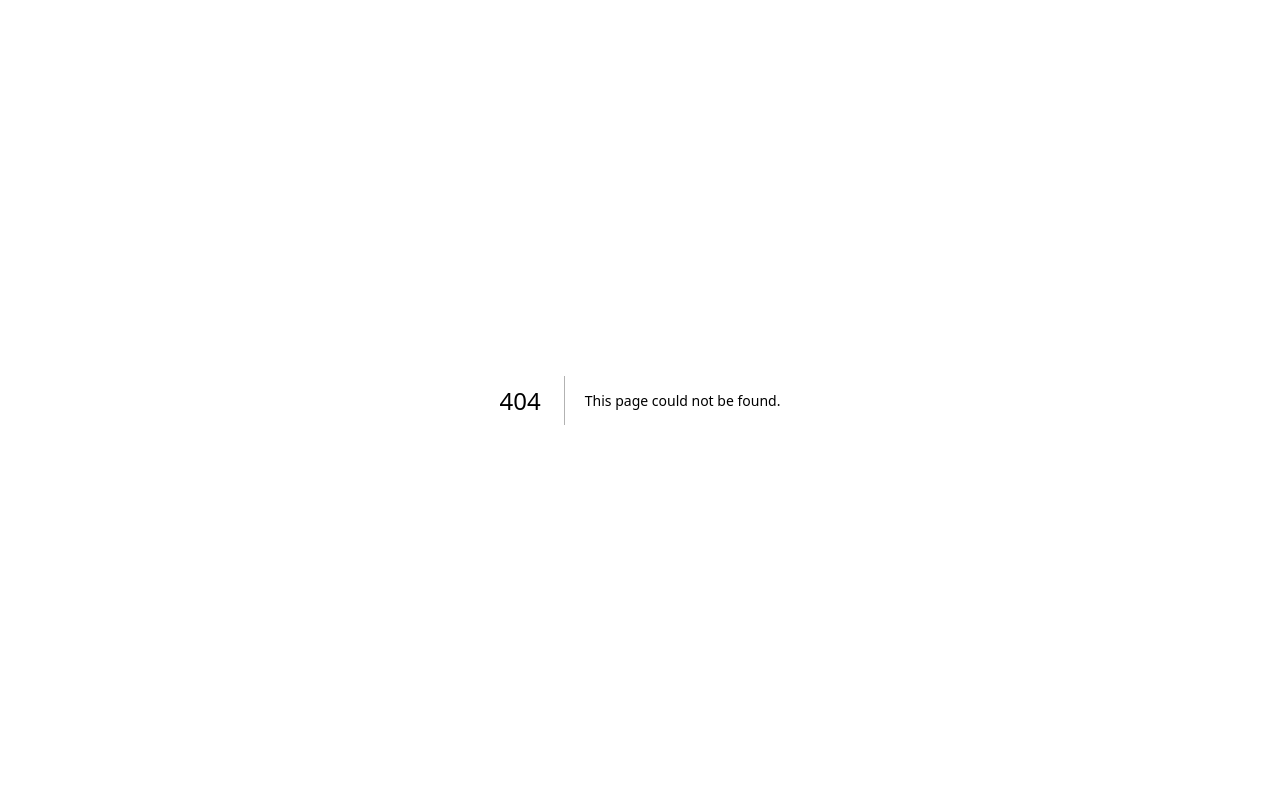
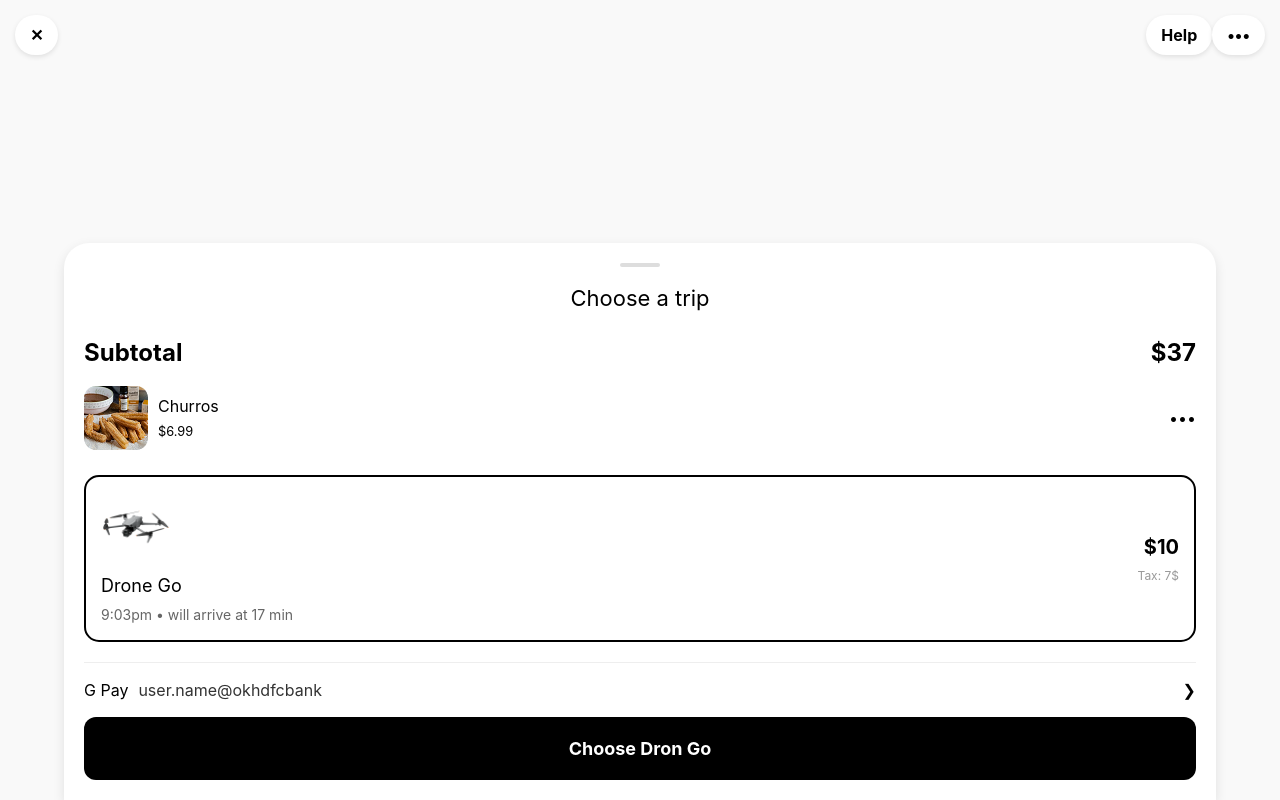
Before and after one commit to elKINTARO/web_dev_testtask, a Next.js app in the folder client/: page /booking in a window 1280 px wide. Before the commit this address had no page. Built offline with nearby package versions, Linux system fonts and the light colour scheme.

Commit message:
add design

```diff
--- /dev/null
+++ b/client/app/booking/page.tsx
@@ -0,0 +1,64 @@
+import styles from "./style.module.css";
+
+export default function Booking() {
+  return (
+    <div className={styles.container}>
+      <div className={styles.mapSection}>
+        <div className={styles.mapOverlay}>
+          <button className={styles.iconBtn}>✕</button>
+          <div className={styles.topButtons}>
+            <button className={styles.helpBtn}>Help</button>
+            <button className={styles.moreBtn}>•••</button>
+          </div>
+        </div>
+        <div className={styles.mapPlaceholder}></div>
+      </div>
+
+      <div className={styles.content}>
+        <div className={styles.dragHandle}></div>
+        <h2 className={styles.title}>Choose a trip</h2>
+
+        <div className={styles.subtotalHeader}>
+          <span>Subtotal</span>
+          <span className={styles.totalPrice}>$37</span>
+        </div>
+
+        <div className={styles.foodList}>
+          <div className={styles.foodItem}>
+            <img src="food/Rectangle 5.png" alt="Churros" />
+            <div>
+              <p>Churros</p>
+              <small>$6.99</small>
+            </div>
+          </div>
+          <div className={styles.moreItems}>•••</div>
+        </div>
+
+        <div className={styles.droneCard}>
+          <div className={styles.droneInfo}>
+            <div className={styles.droneText}>
+              <img src="drone/drone.png" alt="Drone" className={styles.droneIcon} />
+              <h3>Drone Go</h3>
+              <p>9:03pm • will arrive at 17 min</p>
+            </div>
+            <div className={styles.dronePrice}>
+              <span className={styles.mainPrice}>$10</span>
+              <span className={styles.taxText}>Tax: 7$</span>
+            </div>
+          </div>
+        </div>
+
+        {/* Оплата */}
+        <div className={styles.paymentRow}>
+          <div className={styles.gPay}>
+            <span className={styles.gPayLogo}>G Pay</span>
+            <span className={styles.userEmail}>user.name@okhdfcbank</span>
+          </div>
+          <span className={styles.arrow}>❯</span>
+        </div>
+
+        <button className={styles.mainButton}>Choose Dron Go</button>
+      </div>
+    </div>
+  );
+}
--- /dev/null
+++ b/client/app/booking/style.module.css
@@ -0,0 +1,172 @@
+.container {
+  font-family: -apple-system, BlinkMacSystemFont, "Segoe UI", Roboto, sans-serif;
+  margin: 0 auto;
+  background: #f9f9f9;
+  height: 100vh;
+  display: flex;
+  flex-direction: column;
+  overflow: hidden;
+}
+
+.mapSection {
+  flex: 1;
+  position: relative;
+}
+
+.mapPlaceholder {
+  width: 100%;
+  height: 100%;
+  background-size: cover;
+}
+
+.mapOverlay {
+  position: absolute;
+  top: 15px;
+  width: 100%;
+  display: flex;
+  justify-content: space-between;
+  padding: 0 15px;
+  box-sizing: border-box;
+}
+
+.helpBtn, .moreBtn, .iconBtn {
+  background: white;
+  border: none;
+  padding: 8px 15px;
+  border-radius: 20px;
+  font-weight: bold;
+  box-shadow: 0 2px 5px rgba(0,0,0,0.1);
+}
+
+.content {
+  background: white;
+  box-shadow: 0 4px 12px rgba(0,0,0,0.1);
+  border-radius: 25px 25px 0 0;
+  padding: 20px;
+  margin-top: -20px;
+  z-index: 2;
+  width: 90%;
+  margin: 0 auto;
+}
+
+.dragHandle {
+  width: 40px;
+  height: 4px;
+  background: #ddd;
+  border-radius: 2px;
+  margin: 0 auto 15px;
+}
+
+.title {
+  text-align: center;
+  font-size: 22px;
+  margin-bottom: 20px;
+}
+
+.subtotalHeader {
+  display: flex;
+  justify-content: space-between;
+  font-size: 24px;
+  font-weight: bold;
+  margin-bottom: 15px;
+}
+
+.foodList {
+  display: flex;
+  align-items: center;
+  gap: 15px;
+  margin-bottom: 25px;
+  justify-content: space-between;
+}
+
+.foodItem {
+  display: flex;
+  align-items: center;
+  gap: 10px;
+}
+
+.foodItem img {
+  border-radius: 8px;
+}
+
+.divider {
+  width: 1px;
+  height: 40px;
+  background: #eee;
+}
+
+.droneCard {
+  border: 2px solid black;
+  border-radius: 15px;
+  padding: 15px;
+  margin-bottom: 20px;
+}
+
+.droneInfo {
+  display: flex;
+  justify-content: space-between;
+  align-items: center;
+}
+
+.droneIcon {
+  display: block;
+  margin-bottom: 10px;
+}
+
+.droneText{
+
+    img {
+        width: 70px;
+    }
+}
+
+.droneText h3 {
+  margin: 0;
+  font-size: 18px;
+}
+
+.droneText p {
+  margin: 5px 0 0;
+  color: #666;
+  font-size: 14px;
+}
+
+.dronePrice {
+  text-align: right;
+}
+
+.mainPrice {
+  display: block;
+  font-size: 20px;
+  font-weight: bold;
+}
+
+.taxText {
+  color: #999;
+  font-size: 12px;
+}
+
+.paymentRow {
+  display: flex;
+  justify-content: space-between;
+  align-items: center;
+  padding: 15px 0;
+  border-top: 1px solid #eee;
+}
+
+.userEmail {
+  margin-left: 10px;
+  color: #333;
+}
+
+.mainButton {
+  width: 100%;
+  background: black;
+  color: white;
+  border: none;
+  padding: 18px;
+  border-radius: 12px;
+  font-size: 18px;
+  font-weight: bold;
+  cursor: pointer;
+}
```
Also changed, not shown: client/public/drone/drone.png (added), client/public/food/Rectangle 5.png (added).
